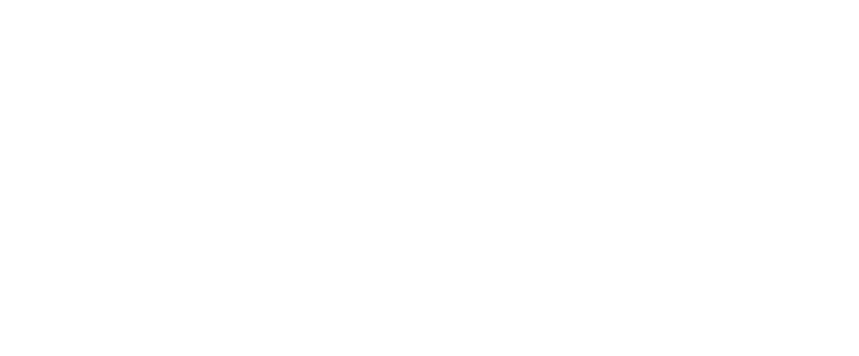
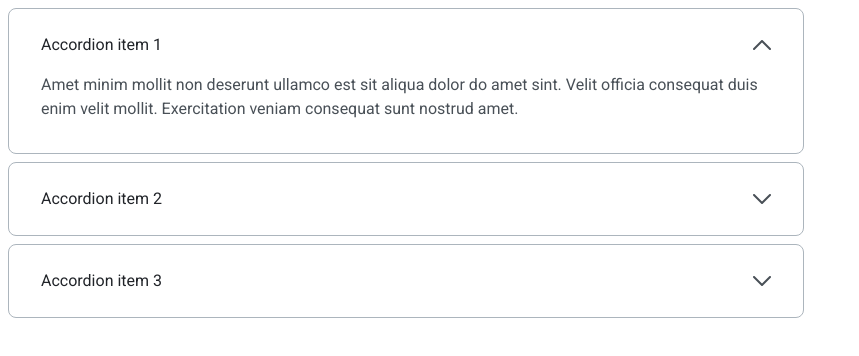
Before and after one commit to js-tasks-ru/htmlcss-20230124_aleksey-ruppel, a website: page 03-lection1/02-accordion/index.html in a window 1280 px wide. Shown: the whole page, without its empty margins (0-859 px from the left). Drawn offline with Linux system fonts and the light colour scheme.

Commit message:
добавил исправления

```diff
--- a/03-lection1/02-accordion/accordion.css
+++ b/03-lection1/02-accordion/accordion.css
@@ -1,29 +1,28 @@
 /* Стилизация аккордеона */
-.page {
-    max-width: 730px;
-    margin: 0 auto;
-}
-
-.details {
+.accordion__item {
+    font-family: 'Robto', sans-serif;
     font-size: 16px;
     line-height: 24px;
+    max-width: 730px;
     border: 1px solid #ACB5BD;
     border-radius: 8px;
-    padding: 32px;
+    padding: 24px 32px;
     margin-bottom: 8px;
 }
 
-.details__summary {
+.accordion__summary {
    list-style: none;
    display: flex;
    justify-content: space-between;
    align-items: center;
 }
 
-.details__img--active {
+.accordion__img--active {
     transform: rotate(180deg);
 }
 
-.details__text {
+.accordion__text {
     color: #495057;
+    margin-top: 16px;
+    margin-bottom: 8px;
 }
--- a/03-lection1/02-accordion/index.html
+++ b/03-lection1/02-accordion/index.html
@@ -1,2 +1,51 @@
+<!DOCTYPE html>
+<!-- Страница с аккордеоном -->
+<html lang="ru">
+
+<head>
+    <link rel="stylesheet" href="../../assets/css/main.css">
+    <link rel="stylesheet" href="./accordion.css">
+</head>
+
+<body>
+
+    <div class="accordion">
+        <details class="accordion__item" open>
+            <summary class="accordion__summary">
+                Accordion item 1
+                <img class="accordion__img accordion__img--active" src="arrow.svg" alt="стрелка">
+            </summary>
+            <p class="accordion__text">
+                Amet minim mollit non deserunt ullamco est sit aliqua dolor do amet sint. Velit officia consequat duis
+                enim
+                velit mollit. Exercitation veniam consequat sunt nostrud amet.
+            </p>
+        </details>
+
+        <details class="accordion__item">
+            <summary class="accordion__summary">
+                Accordion item 2
+                <img class="accordion__img" src="arrow.svg" alt="стрелка">
+            </summary>
+            <p class="accordion__text">
+                Amet minim mollit non deserunt ullamco est sit aliqua dolor do amet sint. Velit officia consequat duis
+                enim
+                velit mollit. Exercitation veniam consequat sunt nostrud amet.
+            </p>
+        </details>
+
+        <details class="accordion__item">
+            <summary class="accordion__summary">
+                Accordion item 3
+                <img class="accordion__img" src="arrow.svg" alt="стрелка">
+            </summary>
+            <p class="accordion__text">
+                Amet minim mollit non deserunt ullamco est sit aliqua dolor do amet sint. Velit officia consequat duis
+                enim
+                velit mollit. Exercitation veniam consequat sunt nostrud amet.
+            </p>
+        </details>
+    </div>
+</body>
 
 </html>
```
